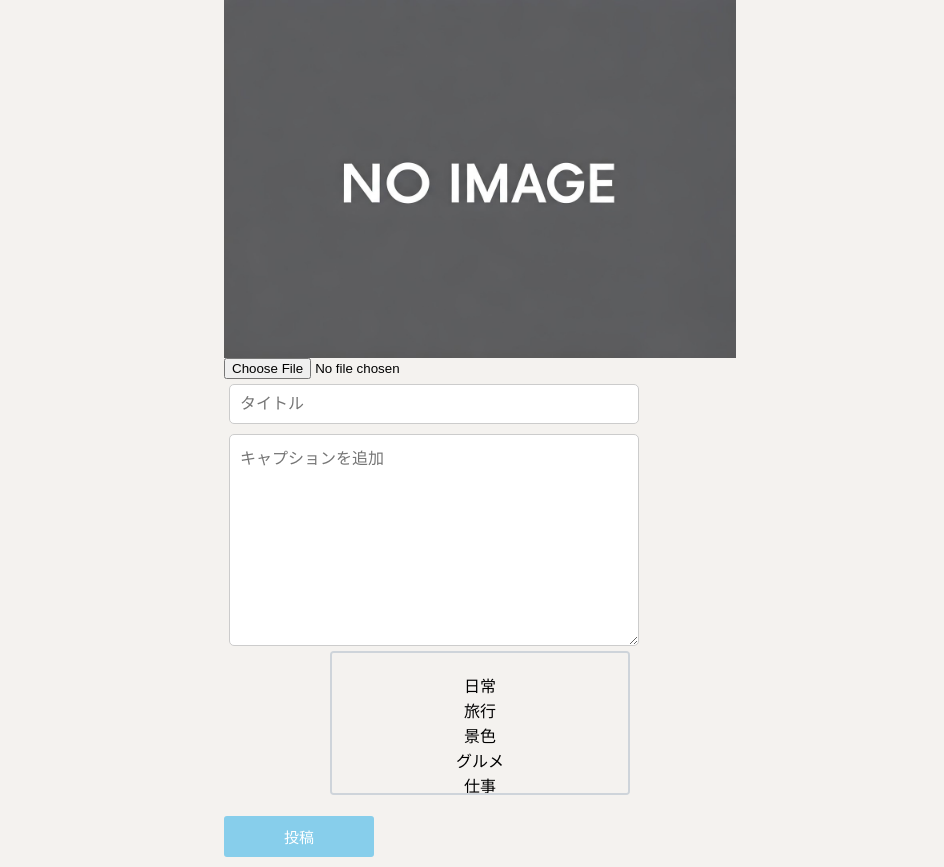
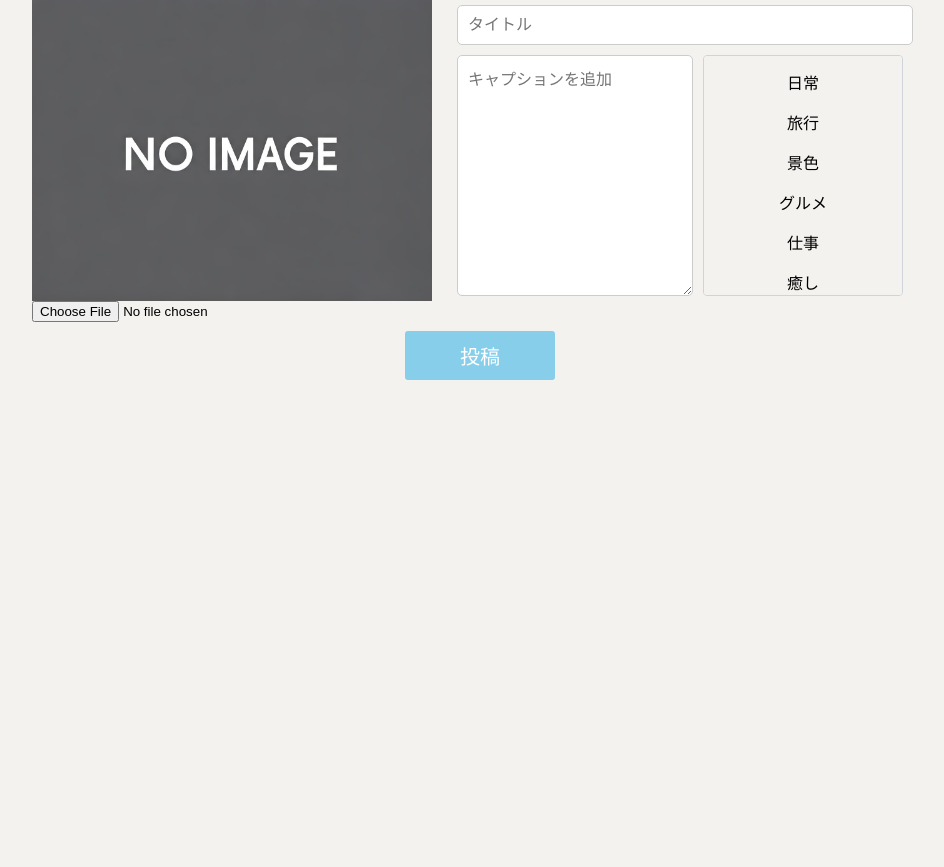
Before and after one commit to kan-ikeda/Log_Django, a Django app: page /create/ in a window 1280 px wide. Shown: the part 132-999 px from the top of the page, without its empty margins (160-1104 px from the left). After the commit the page ends 512 px from the top, so only its background shows below. Run offline with Django 5.2, Linux system fonts and the light colour scheme; a user stored in the database is signed in; data comes from the database, SQL or seed files in the repository; both versions use the stored data as it was after the commit.

Commit message:
日記投稿画面のCSS実装

```diff
--- a/static/css/log_create.css
+++ b/static/css/log_create.css
@@ -1,51 +1,29 @@
 .body{
-    width: 40%;
+    width: 70%;
     margin: 0 auto;
 }
 
-.log_create {
+.log_create img{
+    width: 400px;
+    height: 100%;
+}
+
+.log_create_edit{
+    display: flex;
+    justify-content: space-between;
+}
+
+.log_img{
+    text-align: left;
+}
+
+.log_create_titlecontent{
     display: flex;
     flex-direction: column;
-    justify-content: center;
+    flex: 1;
+    margin: 0 20px 0 20px;
+    justify-content: space-between;
 }
-
-.form-tags {
-    width: 300px;
-    padding: 20px;
-    font-size: 16px;
-    font-weight: 400;
-    line-height: 1.5;
-    color: #495057;
-    background-color: #F4F2EF;
-    background-clip: padding-box;
-    border: 2px solid #ced4da;
-    border-radius: 0.25rem;
-    transition: border-color 0.15s ease-in-out, box-shadow 0.15s ease-in-out;
-}
-
-.form-tags:focus {
-    color: #495057;
-    background-color: #F4F2EF;
-    border-color: #80bdff;
-    outline: 0;
-    box-shadow: 0 0 0 0.2rem rgba(0, 123, 255, 0.25);
-}
-
-
-.form-tags option:checked {
-    background-color: #007bff;
-    color: #fff;
-}
-
-.tags{
-    margin: 20px 0;
-}
-
-.log_create img{
-    width: 100%;
-    height: auto;
-}
-
 
 .form_input{
     width: 100%;
@@ -60,14 +38,14 @@
 }
 
 
-
 .image_input {
     margin-top: 10px;
     margin-bottom: 20px;
     padding: 5px;
     border-radius: 3px;
+    width: 100%;
+
 }
-
 
 .image_input::-webkit-file-upload-button {
     background-color: #3cb371;
@@ -77,3 +55,48 @@
     border-radius: 5px;
     cursor: pointer;
 }
+
+
+.tags{
+    width: auto;
+    margin: 5px;
+    align-items: center;
+}
+
+
+
+.form-tags {
+    display: block;
+    width: 200px;
+    height: 100%;
+    padding: 0.375rem 0.75rem;
+    font-size: 1rem;
+    font-weight: 400;
+    line-height: 1.5;
+    color: #495057;
+    background-color: #F4F2EF;
+    background-clip: padding-box;
+    border: 1px solid #ced4da;
+    border-radius: 0.25rem;
+    transition: border-color 0.15s ease-in-out, box-shadow 0.15s ease-in-out;
+}
+
+
+.form-tags option {
+    padding: 0.5rem;
+}
+
+.form-tags option:checked {
+    background-color: #007bff;
+    color: #fff;
+}
+
+
+.btn{
+    margin: 30px 0;
+}
+
+.content{
+    display: flex;
+    flex: 1;
+}
--- a/templates/mylog/log_create.html
+++ b/templates/mylog/log_create.html
@@ -3,7 +3,6 @@
 
 {% block extra_css %}
 <link rel="stylesheet" type="text/css" href="{% static 'css/log_create.css' %}">
-<link rel="stylesheet" type="text/css" href="{% static 'css/login.css' %}">
 {% endblock %}
 
 {% block content %}
@@ -12,11 +11,20 @@
     <form method="post" enctype="multipart/form-data">
         <div class="log_create">
             {% csrf_token %}
-            <img id="imagePreview" src="#" alt="プレビュー">
-            <input type="file" name="image" id="imageInput">
-            {{ form.title }}
-            {{ form.content }}
-            <div>{{ form.tags }}</div>
+            <div class="log_create_edit">
+                <div class="log_img">
+                    <img id="imagePreview" src="#" alt="プレビュー">
+                    <input type="file" name="image" id="imageInput">
+                </div>
+                <div class="log_create_titlecontent">
+                    {{ form.title }}
+                    <div class="content">
+                        {{ form.content }}
+                        <div class="tags">{{ form.tags }}</div>
+                    </div>
+                </div>
+            </div>
+
             <button type="submit" class="btn">投稿</button>
         </div>
     </form>
```
Also changed, not shown: db.sqlite3.
